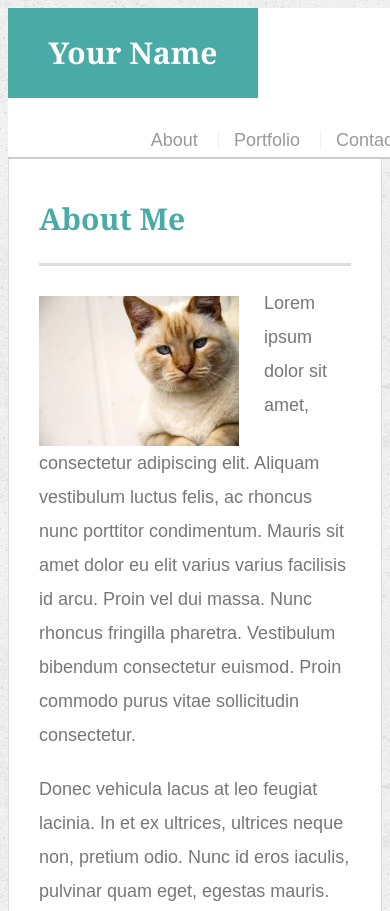
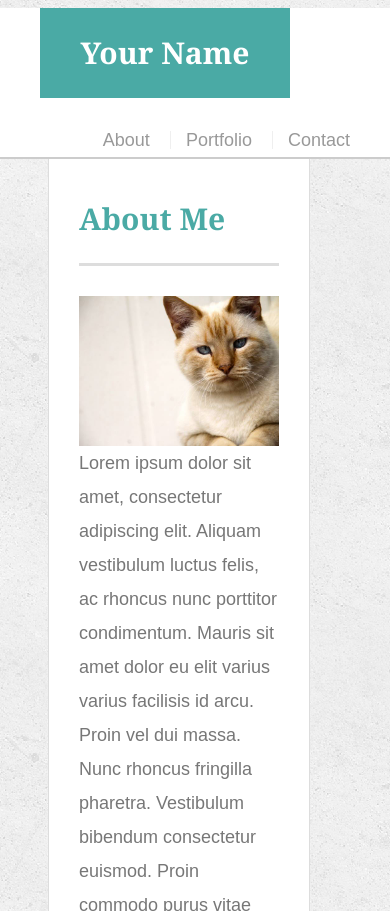
Before and after one commit to jjeskovs/Coding-Portfolio, a plain HTML site: page index.html in a window 390 px wide. Shown: the top 911 px of the page. Drawn offline with Linux system fonts and the light colour scheme.

Commit message:
index 980 done

```diff
--- a/assets/css/style.css
+++ b/assets/css/style.css
@@ -215,3 +215,29 @@ input[type=submit] {
   background: #4aaaa5;
   border: 0 none;
 }
+
+@media screen and (max-width: 980px) {
+  #main-container {
+    width: 70%;
+    float: left;
+    margin-left: 40px;
+
+  }
+#masthead {
+  width: 100%;
+  margin: 0;
+  left: 0;
+}
+#logo {
+  margin-left: 40px;
+}
+nav {
+  padding-right: 40px;
+}
+
+}
+
+@media screen and (max-width: 768px) {
+
+}
+@media screen and (max-width: 640px) */
```
